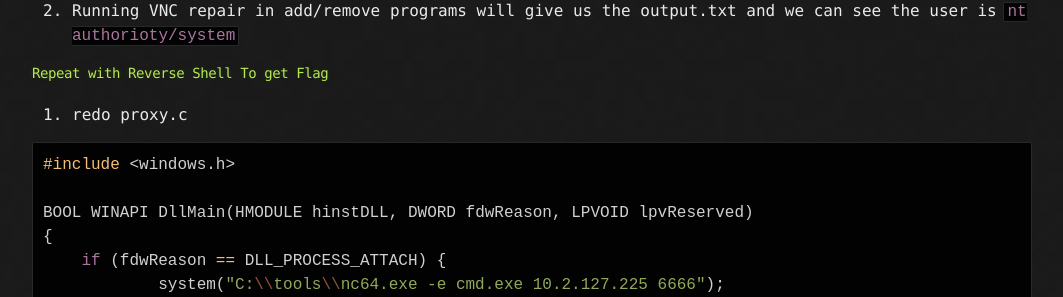
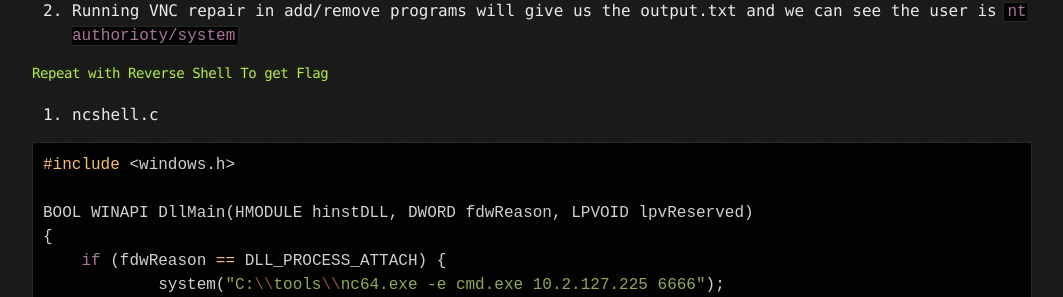
Before and after one commit to 0xskar/0xskar.github.io, a Jekyll site: the page built from _posts/2022-06-17-TryHackMe-Windows-PrivEsc.md, in a window 1280 px wide and 900 px high, scrolled down 4283 px. Shown: the part 344-641 px from the top of the window, without its empty margins (108-1171 px from the left). Built offline with Jekyll 4.4.1, drawn with Linux system fonts in a browser that asks for light colours.

Commit message:
finished jr pentest

````diff
--- a/_posts/2022-06-17-TryHackMe-Windows-PrivEsc.md
+++ b/_posts/2022-06-17-TryHackMe-Windows-PrivEsc.md
@@ -196,7 +196,7 @@ EXPORTS
 
 #### [](#header-4)Repeat with Reverse Shell To get Flag
 
-1. redo proxy.c
+1. ncshell.c
 
 ```c
 #include <windows.h>
````
Also changed, not shown: about.md (+2 -0 lines), assets/THM-DXRWRKUM29.png (added).
